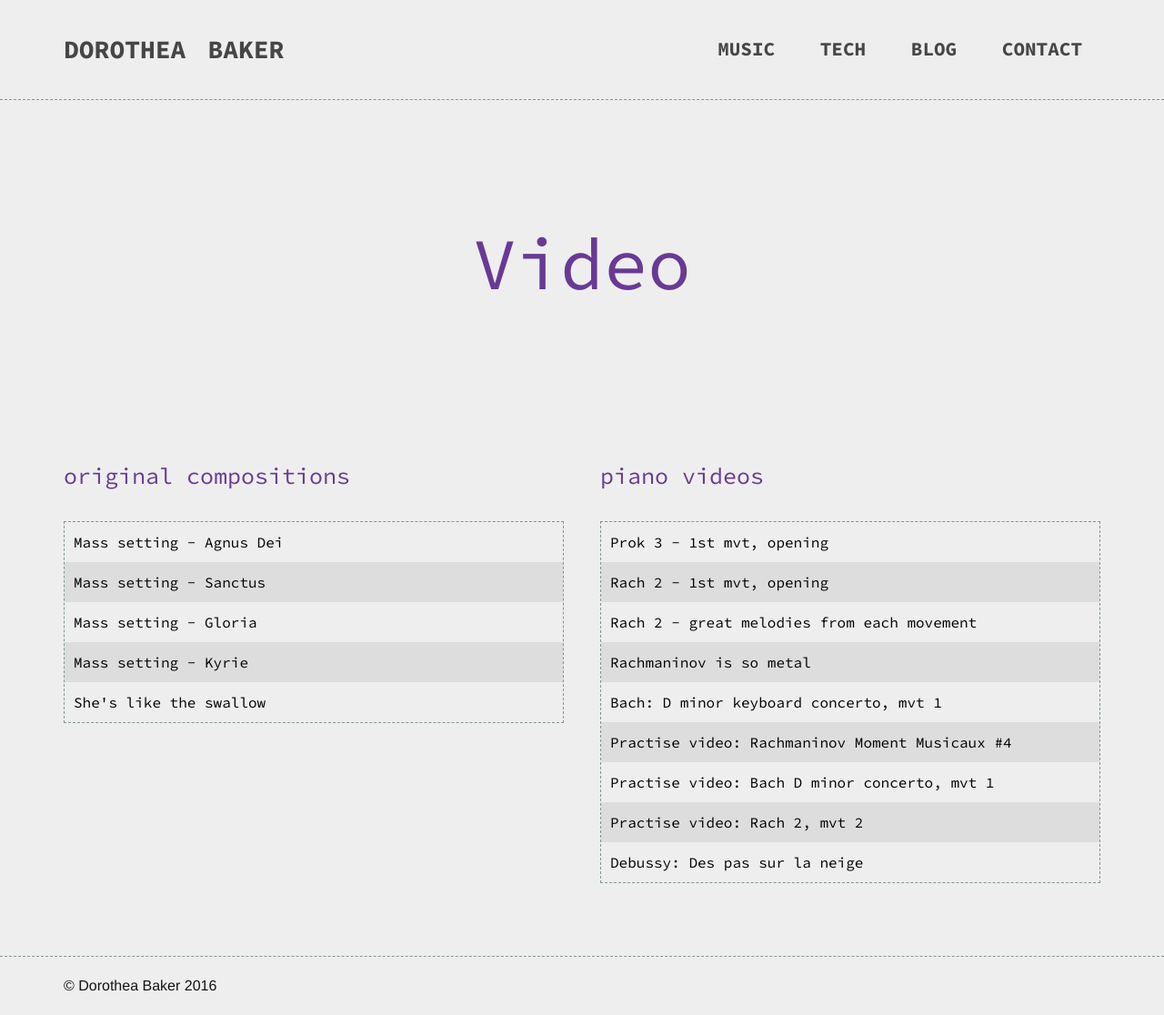
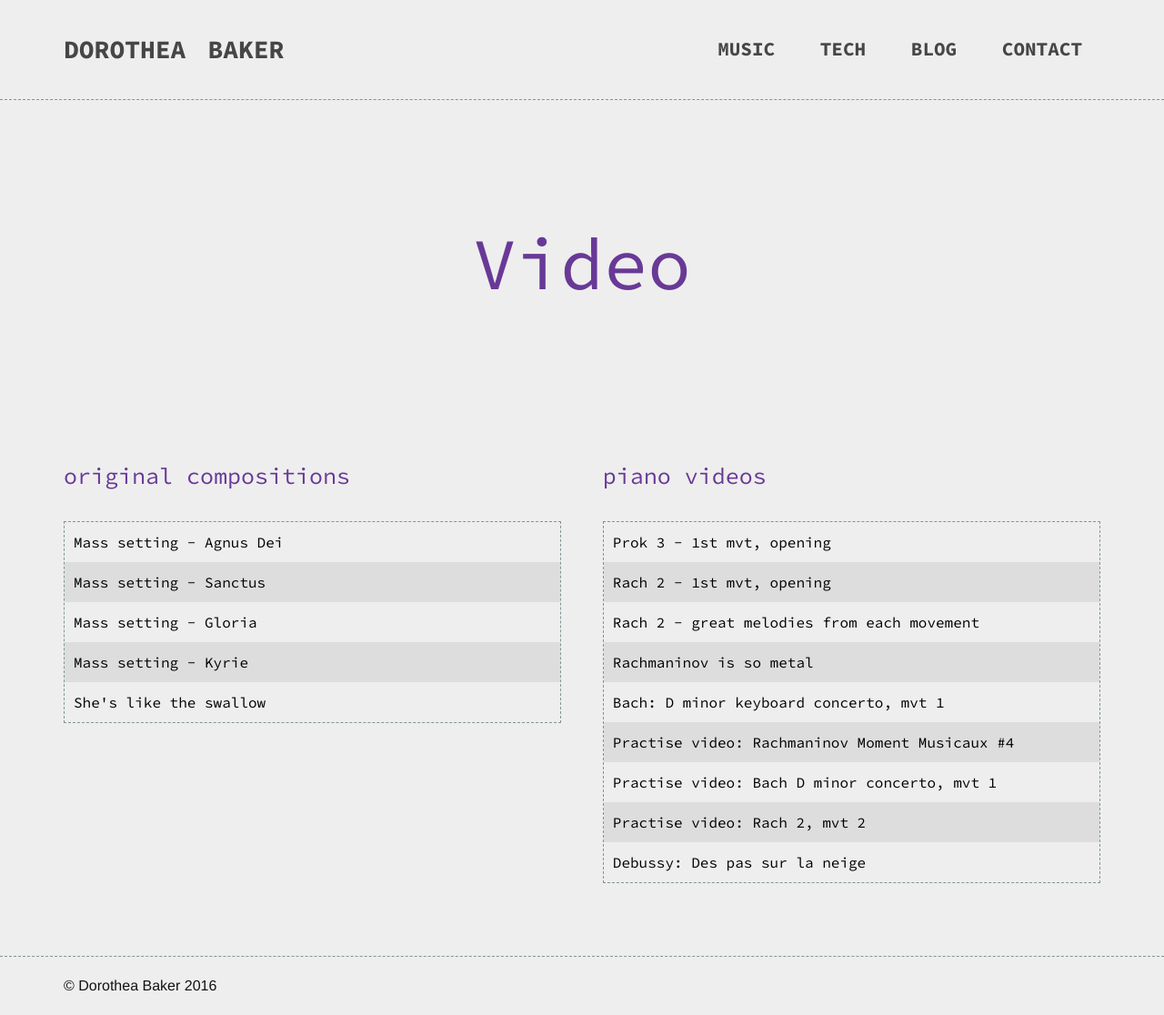
Before and after one commit to d-baker/navsite, a Jekyll site: the page built from video.html, in a window 1280 px wide. Shown: the whole page at 91% size. Built offline with Jekyll 4.4.1, drawn with Linux system fonts in a browser that asks for light colours; nearby versions of some CDN libraries; comment, search, counter and statistics services are not loaded.

Commit message:
fix av page 900px breakpoint layout

```diff
--- a/_sass/av.scss
+++ b/_sass/av.scss
@@ -38,6 +38,7 @@
     border: none;
     color: black;
     text-align: left;
+    width: 100%;
 }
 
 .permalink {
@@ -155,7 +156,7 @@
     }
 
     .avblock {
-        width: 550px;
+        width: 48%;
 
     	li {
             &:hover button {
@@ -170,10 +171,6 @@
 
             a:hover {
                 color: $highlightBlue;
-            }
-
-            audio, video {
-                width: 530px;
             }
         }
     }
@@ -190,6 +187,9 @@
 }
 
 @media (min-width: 1300px) {
+    .avblock {
+        width: 550px;
+    }
     .avpost {
         .col1 {
             width: 600px;
@@ -201,4 +201,9 @@
             width: 600px;
         }
     }
+    .avpost, .avblock {
+        audio, video {
+            width: 530px;
+        }
+    }
 }
```
